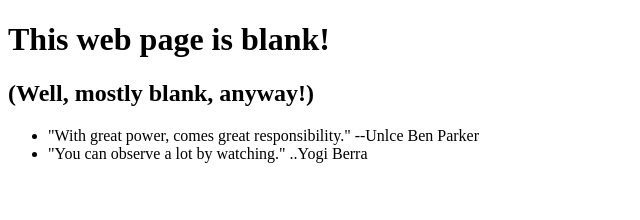
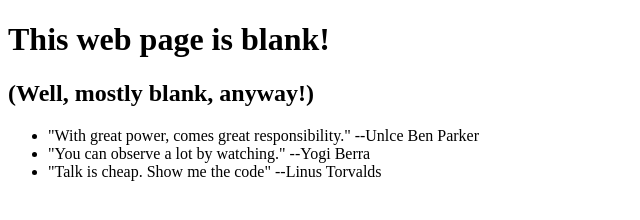
Before and after one commit to tballard001/0main_openSAP_repo, a plain HTML site: page index.html in a window 1280 px wide. Shown: the whole page, without its empty margins (0-640 px from the left). Drawn offline with Linux system fonts and the light colour scheme.

Commit message:
added quote by Linus Torvalds

```diff
--- a/index.html
+++ b/index.html
@@ -10,8 +10,8 @@
 		<h2>(Well, mostly blank, anyway!)</h2>
 		<ul>
 			<li>"With great power, comes great responsibility." --Unlce Ben Parker</li>
-			<li>"You can observe a lot by watching." ..Yogi Berra</li>
-
+			<li>"You can observe a lot by watching." --Yogi Berra</li>
+			<li>"Talk is cheap. Show me the code" --Linus Torvalds</li>
 		</ul>
 	</body>
 </html>
```
